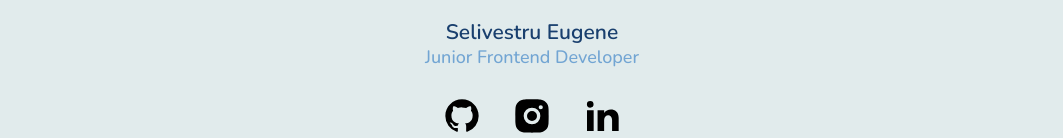
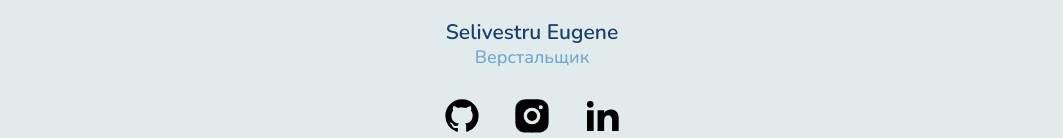
Before and after one commit to sifmeop/Portfolio, a plain HTML site: page index.html in a window 1280 px wide. Shown: the part 253-391 px from the top of the page, without its empty margins (108-1171 px from the left). Drawn offline with Linux system fonts and the light colour scheme.

Commit message:
Update index.html

```diff
--- a/index.html
+++ b/index.html
@@ -29,7 +29,7 @@
     <picture><source srcset="img/avatar.webp" type="image/webp"><img src="img/avatar.jpg" alt="My Photo"></picture>
   </div>
   <h1 class="hero__name">Selivestru Eugene</h1>
-  <p class="hero__speciality">Junior Frontend Developer</p>
+  <p class="hero__speciality">Верстальщик</p>
   <div class="hero__socials">
     <a href="https://github.com/dessiner" class="hero__social">
       <svg>
```
